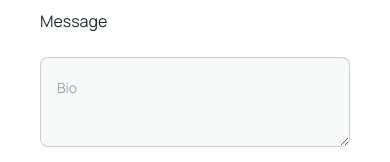
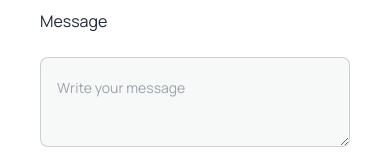
Before and after one commit to arifulislam3221/B9A3-HOCKEYS, a plain HTML site: page index.html in a window 390 px wide. Shown: the part 10232-10394 px from the top of the page. Drawn offline with nearby package versions, Linux system fonts and the light colour scheme.

Commit message:
code revising done. webpage complete for both mobile and pc

```diff
--- a/index.html
+++ b/index.html
@@ -97,7 +97,7 @@
                     <h1 class="text-xl font-bold text-white mb-4">
                         Meet all the heroes from the field
                     </h1>
-                    <!-- dont use dumy text -->
+
                     <p class="text-[#FFFFFF99]">
                         Meet heroes from various fields, each contributing significantly. Their stories inspire, showcasing resilience, passion, and dedication.
                     </p>
@@ -114,7 +114,7 @@
                 <h1 class="font-extrabold text-3xl text-[#131318] mb-6">
                     Professional Hockeys Club
                 </h1>
-                <!-- dont use dumy text cng it later 'primary-h1': -->
+
                 <p class="text-[#13131863]">
                     The Professional Hockey Club excels in skill, teamwork, and sportsmanship, <br>captivating fans with thrilling matches and extraordinary performances.
                 </p>
@@ -484,7 +484,7 @@
                     <div class="my-3">
                         <form action="">
                             <label for="message text-xl">Message</label><br><br>
-                            <textarea class="textarea textarea-bordered bg-[#e2ebe550] w-full p-4 lg:p-8" placeholder="Bio"></textarea>
+                            <textarea class="textarea textarea-bordered bg-[#e2ebe550] w-full p-4 lg:p-8" placeholder="Write your message"></textarea>
                         </form>
                     </div>
                     <!-- button -->
@@ -552,5 +552,9 @@
 
         </div>
       </footer>
+      <!-- sorry amar laptop-e vscode, chrome, firefox eksathe calu thakle onek jhamela kore,
+        tai webpage ta ekebare figma file er moto banate parini, webpage er png file dekhe zotota somvob kaj korechi.
+        laptop onek slow hoye geche faltu sobkichu  detele deyoyar poreo. tai konorokom aste aste assignmet
+        complete korlam. Tarporeo coding-e kothao vul thakle dukkhito. Sorry.  -->
 </body>
 </html>
```
